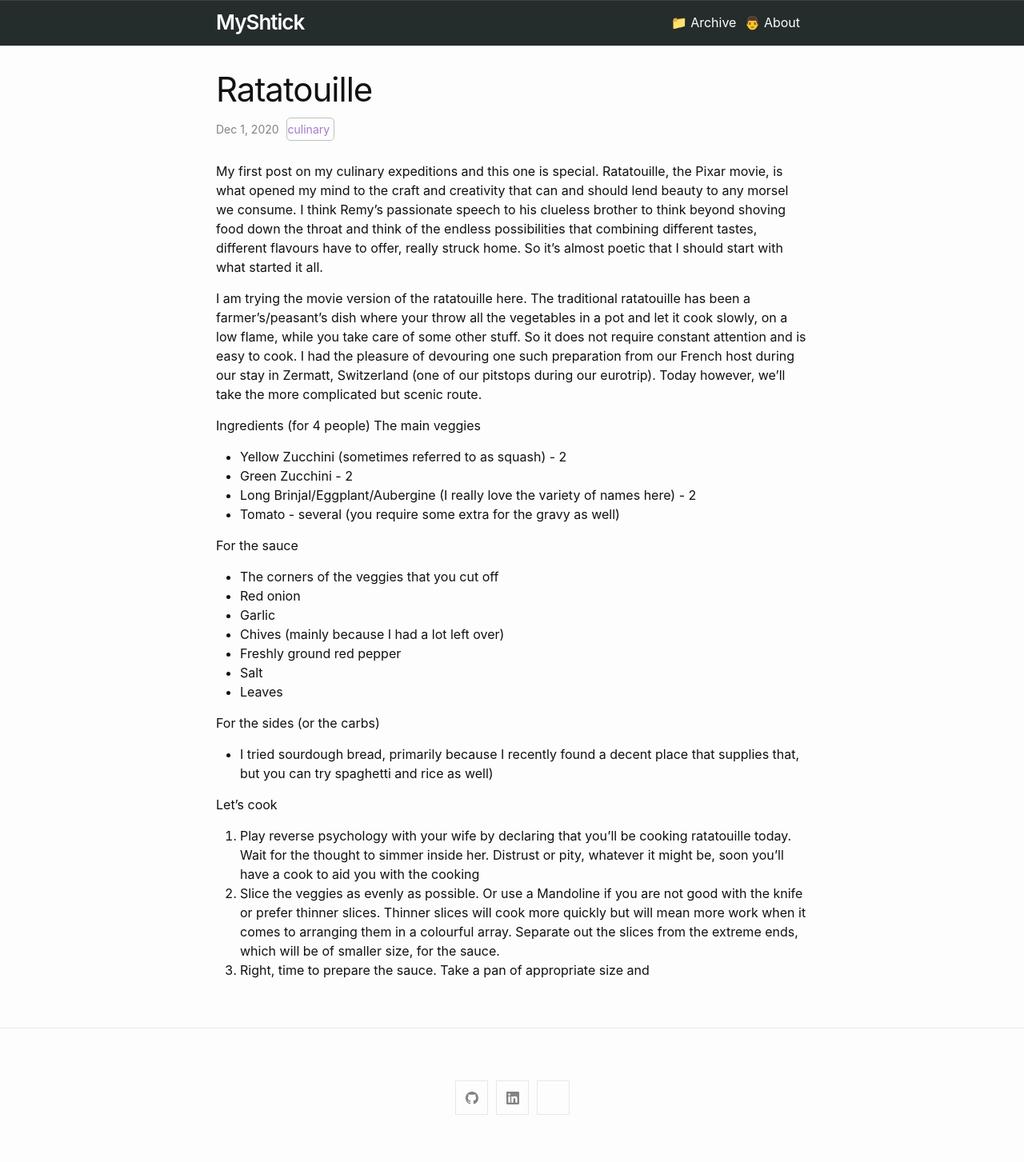
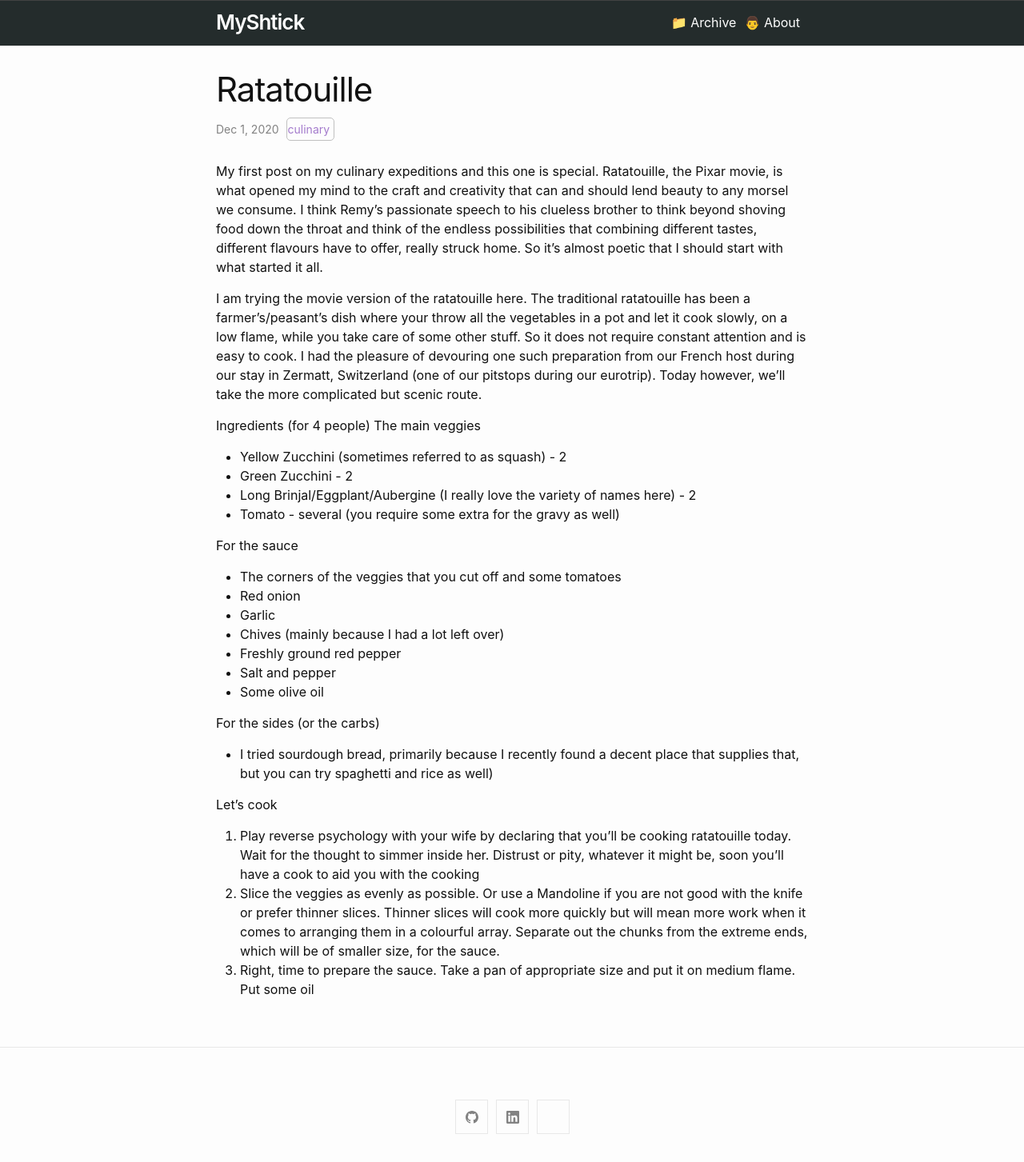
Before and after one commit to nitinrawatiitd/nitinrawatiitd.github.io, a Jekyll site: the page built from docs/_posts/2020-12-01-Ratatouille.md, in a window 1280 px wide. Shown: the whole page at 80% size. Built offline with Jekyll 4.4.1, drawn with Linux system fonts in a browser that asks for light colours; before the commit the page ends 1429 px from its top, so only the background shows below that.

Commit message:
Changes to blog, new post on prophet and loading data for booking.com competition

```diff
--- a/docs/_posts/2020-12-01-Ratatouille.md
+++ b/docs/_posts/2020-12-01-Ratatouille.md
@@ -15,18 +15,18 @@ The main veggies
 * Tomato - several (you require some extra for the gravy as well)
 
 For the sauce
-* The corners of the veggies that you cut off
+* The corners of the veggies that you cut off and some tomatoes
 * Red onion
 * Garlic
 * Chives (mainly because I had a lot left over)
 * Freshly ground red pepper
-* Salt
-* Leaves
+* Salt and pepper
+* Some olive oil
 
 For the sides (or the carbs)
 * I tried sourdough bread, primarily because I recently found a decent place that supplies that, but you can try spaghetti and rice as well)
 
 Let's cook
 1. Play reverse psychology with your wife by declaring that you'll be cooking ratatouille today. Wait for the thought to simmer inside her. Distrust or pity, whatever it might be, soon you'll have a cook to aid you with the cooking
-2. Slice the veggies as evenly as possible. Or use a Mandoline if you are not good with the knife or prefer thinner slices. Thinner slices will cook more quickly but will mean more work when it comes to arranging them in a colourful array. Separate out the slices from the extreme ends, which will be of smaller size, for the sauce.
-3. Right, time to prepare the sauce. Take a pan of appropriate size and
+2. Slice the veggies as evenly as possible. Or use a Mandoline if you are not good with the knife or prefer thinner slices. Thinner slices will cook more quickly but will mean more work when it comes to arranging them in a colourful array. Separate out the chunks from the extreme ends, which will be of smaller size, for the sauce.
+3. Right, time to prepare the sauce. Take a pan of appropriate size and put it on medium flame. Put some oil
```
Also changed, not shown: docs/_posts/2012-12-16-Neural-Prophet-vs-Prophet.md (added, +8 -0 lines), docs/_posts/2020-12-16-Understanding-Facebook's-Prophet.md (added, +24 -0 lines), docs/tag/forecasting.md (added, +5 -0 lines), 2 other files.
